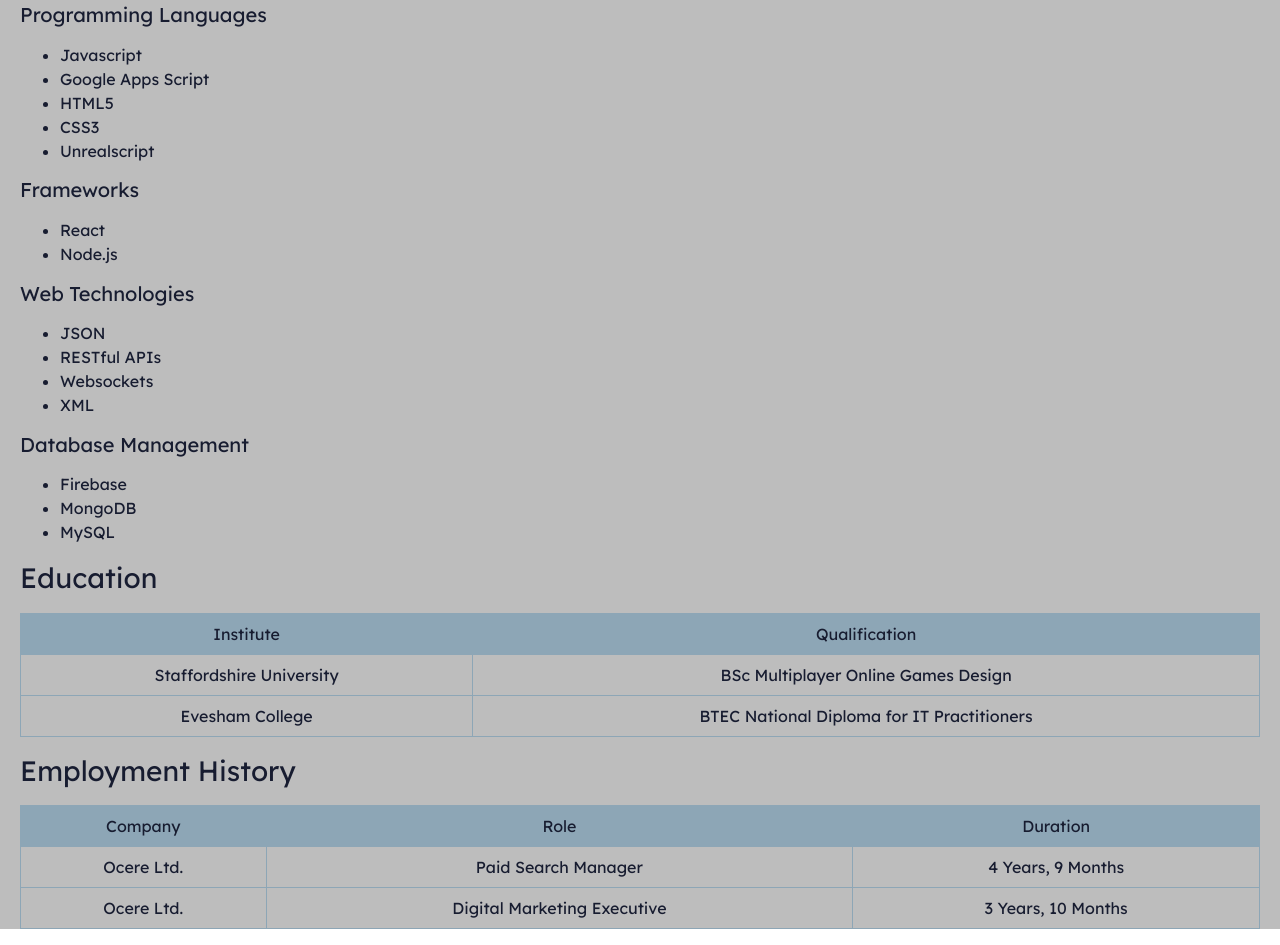
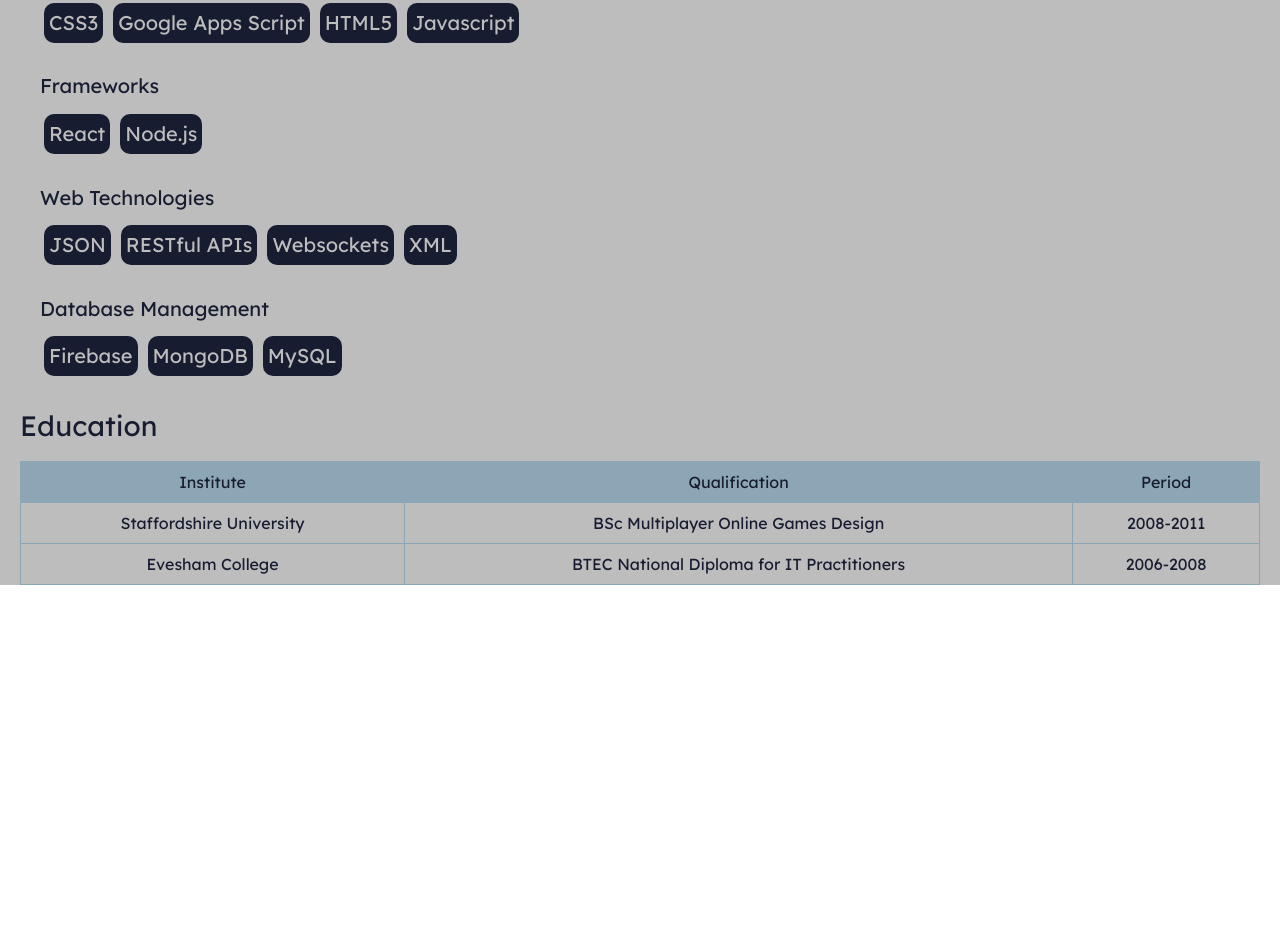
Before and after one commit to Alchamyst/ayetman-web, a React (Vite) app: page /experience in a window 1280 px wide. Shown: the part 220-1165 px from the top of the page. After the commit the page ends 821 px from the top, so only its background shows below. Built offline with nearby package versions, Linux system fonts and the light colour scheme.

Commit message:
create SkillsList component + expand experience page content.

```diff
--- a/src/components/ExperiencePage.jsx
+++ b/src/components/ExperiencePage.jsx
@@ -1,84 +1,52 @@
 import '../styles/experiencePage.css';
+import SkillList from './SkillList';
+
+const programmingSkills = ['CSS3','Google Apps Script','HTML5','Javascript'];
+const frameworkSkills = ['React', 'Node.js'];
+const webTechSkills = ['JSON','RESTful APIs', 'Websockets','XML'];
+const databaseSkills = ['Firebase','MongoDB','MySQL'];
 
 export default function ExperiencePage() {
     return(
-        <div className="main">
+        <div className='main'>
             <main>
-                <p>My professional summary will be written here.</p>
-                <div class="section-skills">
-                    <h1>Technology I Work With</h1>
+                <div class='section-skills'>
+                    <h1>Skills Portfolio</h1>
                     <h2>Programming Languages</h2>
-                    <ul>
-                        <li>Javascript</li>
-                        <li>Google Apps Script</li>
-                        <li>HTML5</li>
-                        <li>CSS3</li>
-                        <li>Unrealscript</li>
-                    </ul>
+                    <SkillList skills={programmingSkills} />
                     <h2>Frameworks</h2>
-                    <ul>
-                        <li>React</li>
-                        <li>Node.js</li>
-                    </ul>
+                    <SkillList skills={frameworkSkills} />
                     <h2>Web Technologies</h2>
-                    <ul>
-                        <li>JSON</li>
-                        <li>RESTful APIs</li>
-                        <li>Websockets</li>
-                        <li>XML</li>
-                    </ul>
+                    <SkillList skills={webTechSkills} />
                     <h2>Database Management</h2>
-                    <ul>
-                        <li>Firebase</li>
-                        <li>MongoDB</li>
-                        <li>MySQL</li>
-                    </ul>
+                    <SkillList skills={databaseSkills} />
                 </div>
-                <div class="section-education">
+
+                <div class='section-education'>
                     <h1>Education</h1>
-                    <table class="exp">
+                    <table class='exp'>
                         <thead>
                             <tr>
                                 <th>Institute</th>
                                 <th>Qualification</th>
+                                <th>Period</th>
                             </tr>
                         </thead>
                         <tbody>
                             <tr>
                                 <th>Staffordshire University</th>
                                 <th>BSc Multiplayer Online Games Design</th>
+                                <th>2008-2011</th>
                             </tr>
                             <tr>
                                 <th>Evesham College</th>
                                 <th>BTEC National Diploma for IT Practitioners</th>
+                                <th>2006-2008</th>
                             </tr>
                         </tbody>
                     </table>
                 </div>
-                <div class="section-history">
-                    <h1>Employment History</h1>
-                    <table class="exp">
-                        <thead>
-                            <tr>
-                                <th>Company</th>
-                                <th>Role</th>
-                                <th>Duration</th>
-                            </tr>
-                        </thead>
-                        <tbody>
-                            <tr>
-                                <th>Ocere Ltd.</th>
-                                <th>Paid Search Manager</th>
-                                <th>4 Years, 9 Months</th>
-                            </tr>
-                            <tr>
-                                <th>Ocere Ltd.</th>
-                                <th>Digital Marketing Executive</th>
-                                <th>3 Years, 10 Months</th>
-                            </tr>
-                        </tbody>
-                    </table>
-                </div>
+
             </main>
         </div>
     );
--- /dev/null
+++ b/src/components/SkillList.jsx
@@ -0,0 +1,12 @@
+import '../styles/skillList.css';
+
+export default function skillList(props) {
+    const skillsData = props.skills.map((skill) => <li>{skill}</li>)
+
+    return(
+        <div className='skill-list'>
+            <ul>{skillsData}</ul>
+            {props.children}
+        </div>
+    );
+}
--- a/src/index.css
+++ b/src/index.css
@@ -74,7 +74,7 @@ h4 {
 
 .wrapper {
   margin: 0 auto;
-  max-width: 85em;
+  max-width: 90em;
 }
 @media only screen and (max-width: 1280px) {
   .wrapper {
--- a/src/styles/aboutMePage.css
+++ b/src/styles/aboutMePage.css
@@ -1,3 +1,3 @@
 .placeholder {
-    color:lime;
+    background-color:lime;
 }
--- a/src/styles/contactPage.css
+++ b/src/styles/contactPage.css
@@ -1,3 +1,3 @@
 .placeholder {
-    color:lime;
+    background-color:lime;
 }
--- a/src/styles/experiencePage.css
+++ b/src/styles/experiencePage.css
@@ -17,3 +17,12 @@
 .exp thead th {
     font-weight: bold;
 }
+
+.section-skills h2 {
+    margin-left: 1em;
+}
+
+.section-skills ul {
+    margin-left: 1em;
+    padding: 0 0 1em 0.5em;
+}
--- a/src/styles/header.css
+++ b/src/styles/header.css
@@ -15,7 +15,7 @@
 
 .header-wrapper {
     margin: 0 auto;
-    max-width: 85em;
+    max-width: 90em;
 }
 
 .header h3 {
--- a/src/styles/projectsPage.css
+++ b/src/styles/projectsPage.css
@@ -1,3 +1,3 @@
 .placeholder {
-    color:lime;
+    background-color:lime;
 }
--- /dev/null
+++ b/src/styles/skillList.css
@@ -0,0 +1,17 @@
+.skill-list ul {
+    /* background-color: lime; */
+    display: flex;
+    flex-flow: row wrap;
+    flex-wrap: wrap;
+    gap: 10px 10px;
+    justify-content: flex-start;
+}
+
+.skill-list li {
+    background-color: #171c30;
+    border-radius: 0.5em;
+    color: #bdbdbd;
+    font-size: 1.25em;
+    list-style: none;
+    padding: 0.25em;
+}
```
